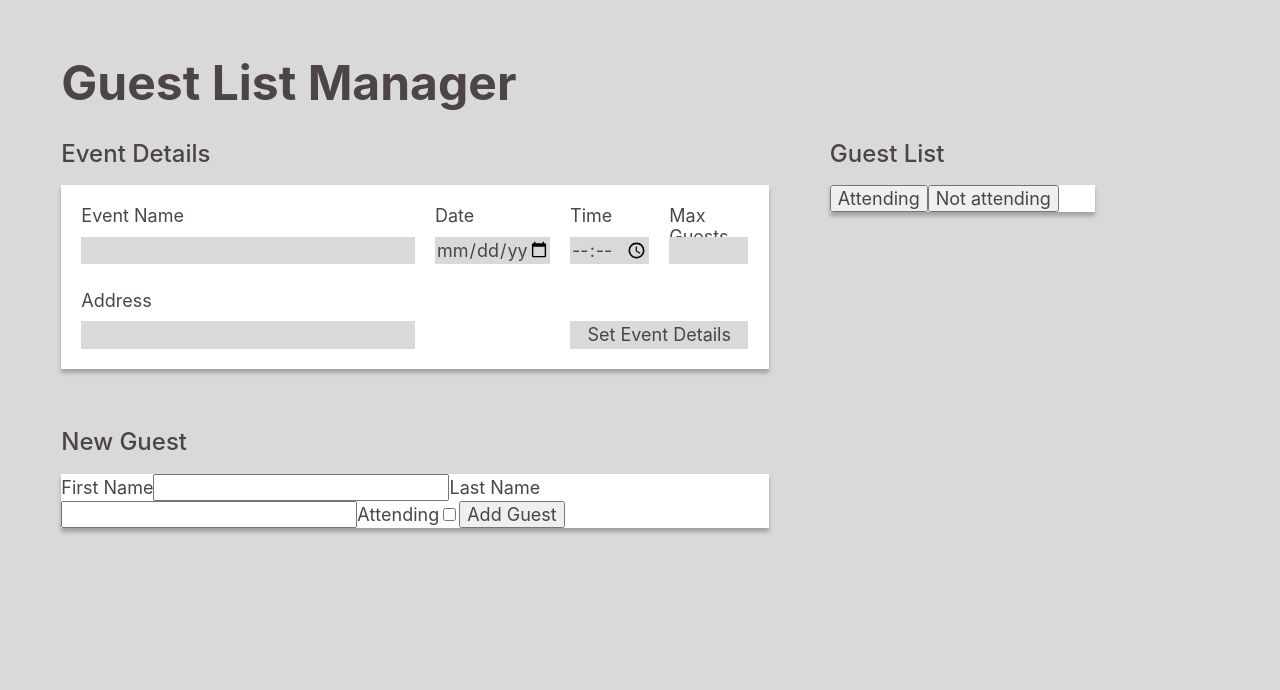
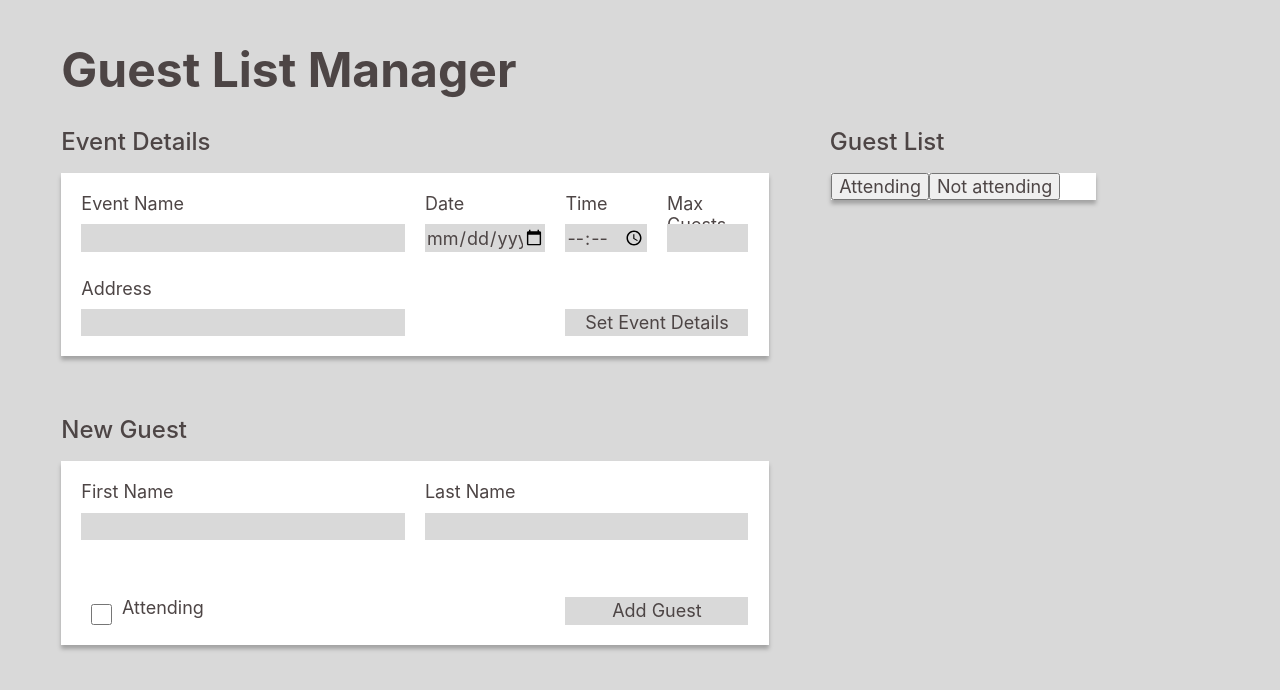
Before and after one commit to Thoud/guest-list, a React (Create React App) app: page / in a window 1280 px wide. Shown: the top 690 px of the page. Built offline with nearby package versions, Linux system fonts and the light colour scheme.

Commit message:
Add final style to newGuest component

```diff
--- a/src/components/EventDetails.tsx
+++ b/src/components/EventDetails.tsx
@@ -14,7 +14,8 @@ const eventDetailsStyling = css`
   display: grid;
   grid-template:
     2.448vw 2.135vw 2.031vw 2.448vw 2.135vw /
-    26.062vw 1.563vw 9vw repeat(2, 1.563vw 6.1865vw);
+    25.281vw 1.563vw 9.411vw repeat(2, 1.563vw 6.372vw);
+  /* First Breackpoint: 1450 */
 
   input,
   button {
@@ -36,7 +37,6 @@ const eventDetailsStyling = css`
 
   #date {
     grid-area: 2 / 3;
-    text-align: center;
   }
 
   #labelTime {
@@ -45,7 +45,6 @@ const eventDetailsStyling = css`
 
   #time {
     grid-area: 2 / 5;
-    text-align: center;
   }
 
   #labelMaxGuests {
@@ -54,7 +53,6 @@ const eventDetailsStyling = css`
 
   #maxGuests {
     grid-area: 2 / 7;
-    text-align: center;
   }
 
   #labelAdress {
--- a/src/components/GuestList.tsx
+++ b/src/components/GuestList.tsx
@@ -8,7 +8,7 @@ const gridGuestList = css`
 const guestListStyling = css`
   background-color: #ffffff;
   width: 20.729vw;
-  margin-left: 4.792vw;
+  margin-left: 4.892vw;
   box-shadow: 0px 4px 4px #00000040;
 `;
 
--- a/src/components/NewGuest.tsx
+++ b/src/components/NewGuest.tsx
@@ -10,6 +10,46 @@ const newGuestStyling = css`
   width: 55.25vw;
   margin-left: 4.792vw;
   box-shadow: 0px 4px 4px #00000040;
+  padding: 1.563vw;
+  display: grid;
+  grid-template:
+    2.448vw 2.135vw 2.031vw 2.448vw 2.135vw /
+    repeat(2, 3.177vw) 18.927vw 1.563vw 9.411vw repeat(2, 1.563vw 6.372vw);
+
+  input,
+  button {
+    background-color: #d9d9d9;
+    border: none;
+  }
+
+  #labelFirstName {
+    grid-area: 1 / 1 / 1 / 4;
+  }
+
+  #firstName {
+    grid-area: 2 / 1 / 2 / 4;
+  }
+
+  #labelLastName {
+    grid-area: 1 / 5 / 1 / 10;
+  }
+
+  #lastName {
+    grid-area: 2 / 5 / 2 / 10;
+  }
+
+  #labelAttending {
+    grid-area: 5 / 2;
+  }
+
+  #attending {
+    grid-area: 5 / 1;
+    margin: 6.5px 0 0 0;
+  }
+
+  button {
+    grid-area: 5 / 7 / 5 / 10;
+  }
 `;
 
 export default function NewGuest() {
@@ -18,13 +58,19 @@ export default function NewGuest() {
       <h2>New Guest</h2>
 
       <div css={newGuestStyling}>
-        <label htmlFor="firstName">First Name</label>
+        <label id="labelFirstName" htmlFor="firstName">
+          First Name
+        </label>
         <input id="firstName" type="text" />
 
-        <label htmlFor="lastName">Last Name</label>
+        <label id="labelLastName" htmlFor="lastName">
+          Last Name
+        </label>
         <input id="lastName" type="text" />
 
-        <label htmlFor="attending">Attending</label>
+        <label id="labelAttending" htmlFor="attending">
+          Attending
+        </label>
         <input id="attending" type="checkbox" />
 
         <button>Add Guest</button>
--- a/src/index.tsx
+++ b/src/index.tsx
@@ -21,7 +21,7 @@ const globalStyles = css`
   h1 {
     font-size: 2.667rem;
     font-weight: bold;
-    margin: 4.115vw 0 2.135vw 4.792vw;
+    margin: 3.159vw 0 2.135vw 4.792vw;
   }
 
   h2 {
```
